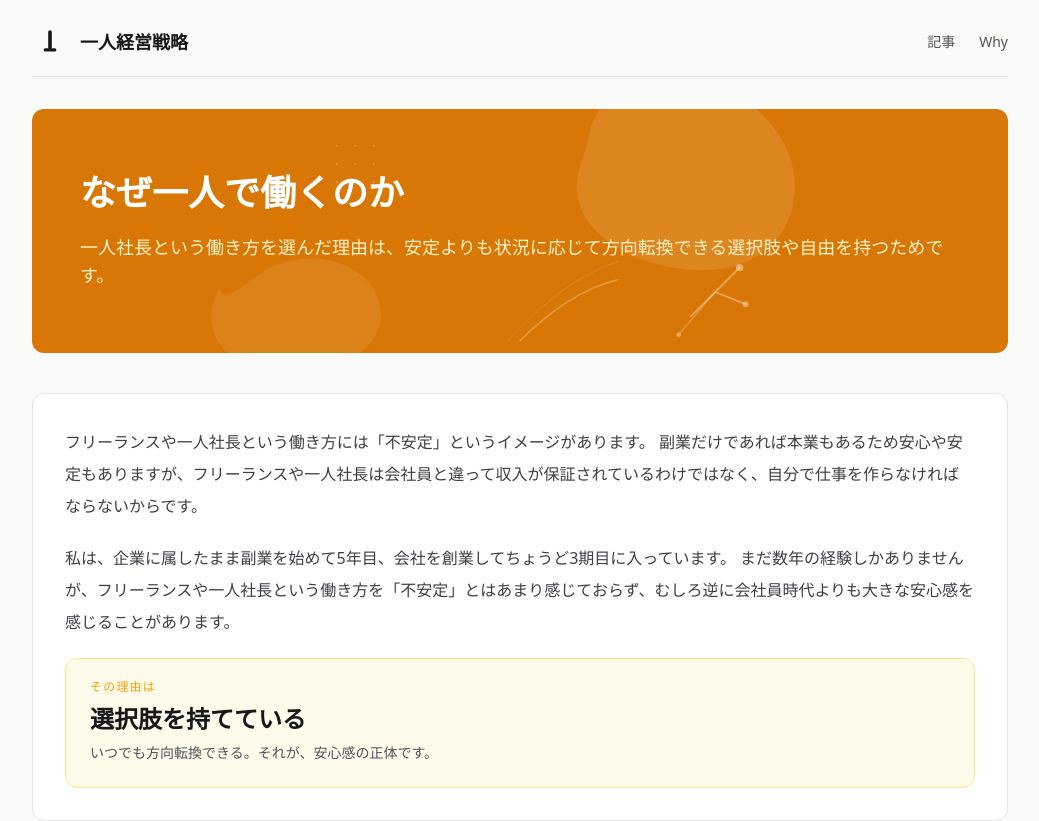
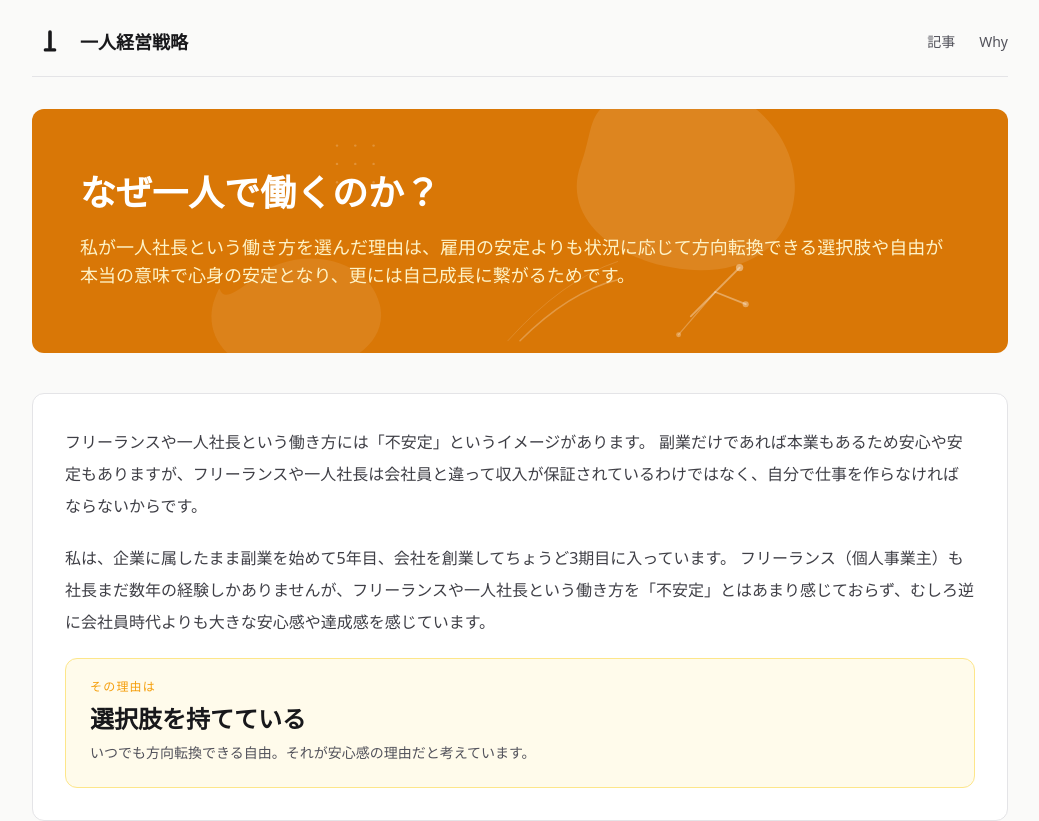
Before and after one commit to al-kito/solokeiei, a Next.js app: page /why in a window 1280 px wide. Shown: the top 821 px of the page, without its empty margins (120-1159 px from the left). Built offline with nearby package versions, Linux system fonts and the light colour scheme.

Commit message:
update why page content and hero text
Co-Authored-By: Claude Sonnet 4.6 <noreply@anthropic.com>

```diff
--- a/src/app/why/page.tsx
+++ b/src/app/why/page.tsx
@@ -48,10 +48,10 @@ export default function WhyPage() {
 
         <div className="relative space-y-5">
           <h1 className="text-3xl font-bold leading-tight text-white sm:text-4xl">
-            なぜ一人で働くのか
+            なぜ一人で働くのか？
           </h1>
           <p className="text-base leading-8 text-amber-100 sm:text-lg">
-            一人社長という働き方を選んだ理由は、安定よりも状況に応じて方向転換できる選択肢や自由を持つためです。
+            私が一人社長という働き方を選んだ理由は、雇用の安定よりも状況に応じて方向転換できる選択肢や自由が本当の意味で心身の安定となり、更には自己成長に繋がるためです。
           </p>
         </div>
       </section>
@@ -64,14 +64,14 @@ export default function WhyPage() {
         </p>
         <p className="text-base leading-8 text-zinc-700">
           私は、企業に属したまま副業を始めて5年目、会社を創業してちょうど3期目に入っています。
-          まだ数年の経験しかありませんが、フリーランスや一人社長という働き方を「不安定」とはあまり感じておらず、むしろ逆に会社員時代よりも大きな安心感を感じることがあります。
+          フリーランス（個人事業主）も社長まだ数年の経験しかありませんが、フリーランスや一人社長という働き方を「不安定」とはあまり感じておらず、むしろ逆に会社員時代よりも大きな安心感や達成感を感じています。
         </p>
 
         <div className="rounded-xl border border-amber-200 bg-amber-50 px-6 py-5">
           <p className="text-xs font-medium uppercase tracking-widest text-amber-500">その理由は</p>
           <p className="mt-2 text-2xl font-bold text-zinc-900">選択肢を持てている</p>
           <p className="mt-1 text-sm leading-7 text-zinc-600">
-            いつでも方向転換できる。それが、安心感の正体です。
+            いつでも方向転換できる自由。それが安心感の理由だと考えています。
           </p>
         </div>
       </section>
```
